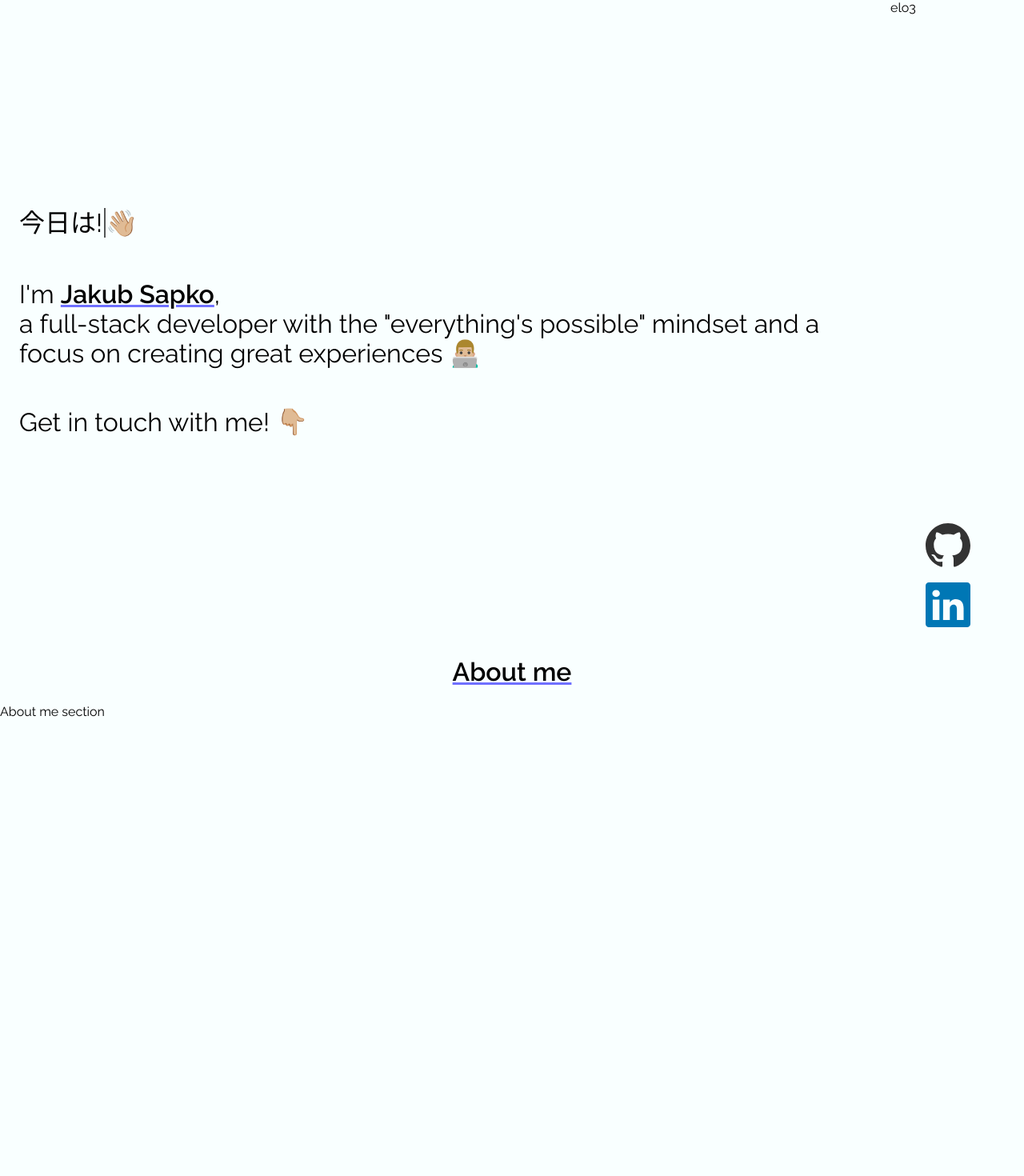
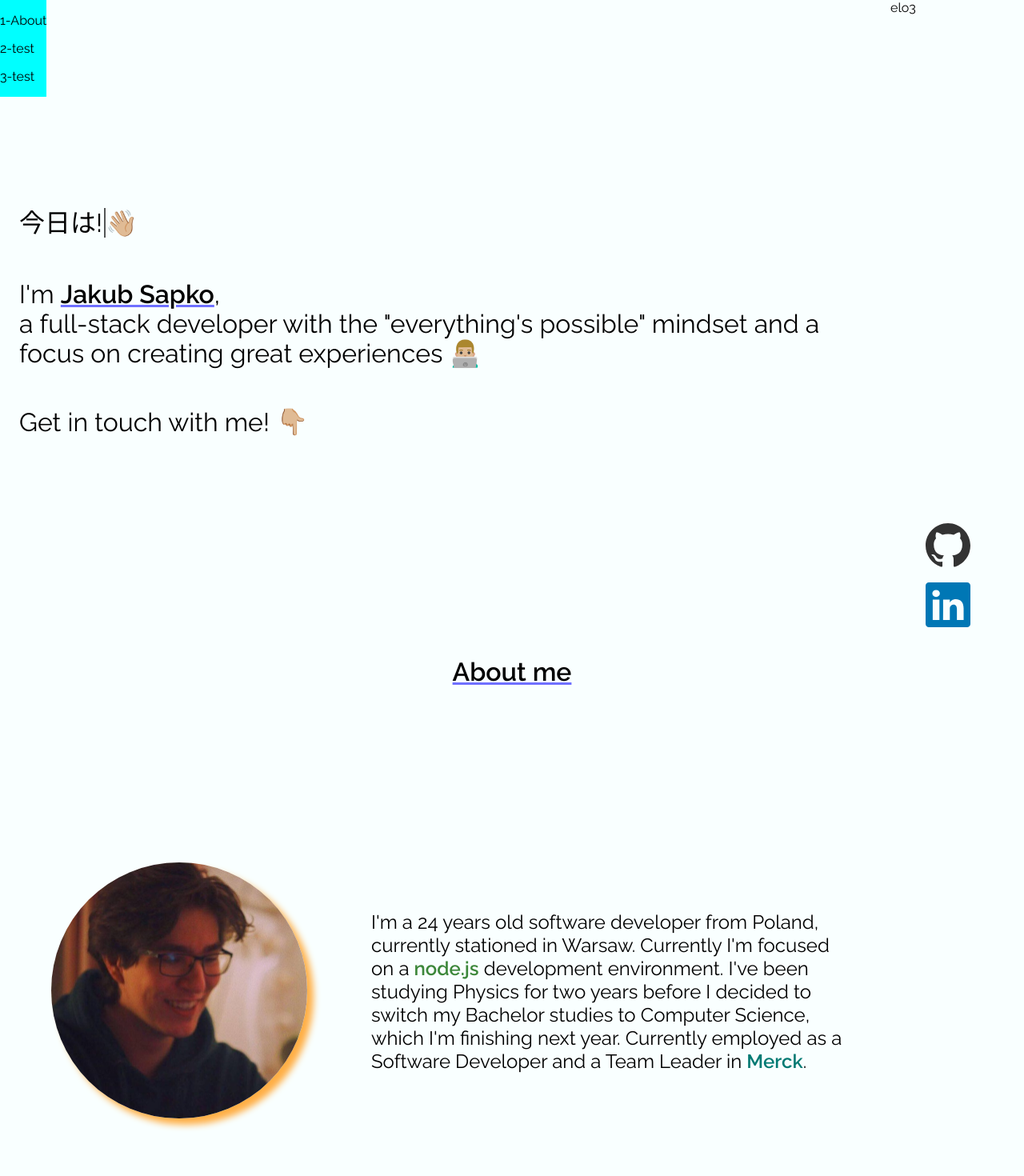
Before and after one commit to JakubSapko/JakubSapko.github.io, a React (Vite) app: page / in a window 1280 px wide. Shown: the top 1470 px of the page at 80% size. Built offline with nearby package versions, Linux system fonts and the light colour scheme.

Commit message:
add: about me content, menu rendering on intersect

```diff
--- a/src/Sections/About/About.tsx
+++ b/src/Sections/About/About.tsx
@@ -1,8 +1,52 @@
+import { useRef } from "react";
+import photo from "../../assets/photome.jpg";
+import useIntersectionObserver from "../../hooks/useIntersectionObserver";
+
 export const About = () => {
+    const ref = useRef<HTMLDivElement | null>(null);
+    const entry = useIntersectionObserver(ref, { freezeOnceVisible: true });
+    const isVisible = !!entry?.isIntersecting;
+    console.log(isVisible);
+    const getAge = () => {
+        const birthday = new Date("03/08/1999");
+        const ageDifMs = Date.now() - birthday.getTime();
+        const ageDate = new Date(ageDifMs);
+        return Math.abs(ageDate.getUTCFullYear() - 1970);
+    };
+
     return (
-        <div className="panel">
-            <h1 className="important-text heading">About me</h1>
-            About me section
-        </div>
+        <>
+            <div className="panel">
+                <h1 className="important-text heading">About me</h1>
+                <div className="about-me-container">
+                    <div className="photo-container">
+                        <img
+                            src={photo}
+                            alt="A cool photo of me"
+                            className="photo"
+                        />
+                    </div>
+                    <div className="text-container">
+                        I'm a {getAge()} years old software developer from
+                        Poland, currently stationed in Warsaw. Currently I'm
+                        focused on a
+                        <span className="node-styling"> node.js</span>{" "}
+                        development environment. I've been studying Physics for
+                        two years before I decided to switch my Bachelor studies
+                        to Computer Science, which I'm finishing next year.
+                        Currently employed as a Software Developer and a Team
+                        Leader in <span className="merck-styling">Merck</span>.
+                    </div>
+                </div>
+            </div>
+            <div ref={ref} />
+            {isVisible ? (
+                <div className="menu">
+                    <p>1-About</p>
+                    <p>2-test</p>
+                    <p>3-test</p>
+                </div>
+            ) : null}
+        </>
     );
 };
--- /dev/null
+++ b/src/Sections/About/about.scss
@@ -0,0 +1,37 @@
+.about-me-container {
+    max-width: 90%;
+    min-height: 90%;
+    display: flex;
+    flex-direction: row;
+    justify-content: center;
+    align-items: center;
+    align-content: center;
+    gap: 5rem;
+    margin: auto;
+}
+
+.text-container {
+    font-size: 24px;
+    max-width: 60%;
+    margin-right: 10rem;
+}
+
+.photo {
+    max-width: 20rem;
+    border-radius: 50%;
+    box-shadow: 8px 8px 8px rgb(255, 175, 69);
+}
+
+.node-styling {
+    color: #3c873a;
+    font-weight: 600;
+}
+.merck-styling {
+    color: #007a73;
+    font-weight: 600;
+}
+
+.menu {
+    position: fixed;
+    background-color: cyan;
+}
--- /dev/null
+++ b/src/hooks/useIntersectionObserver.ts
@@ -0,0 +1,49 @@
+import { RefObject, useEffect, useState } from "react";
+
+interface Args extends IntersectionObserverInit {
+    freezeOnceVisible?: boolean;
+}
+
+function useIntersectionObserver(
+    elementRef: RefObject<Element>,
+    {
+        threshold = 0,
+        root = null,
+        rootMargin = "0%",
+        freezeOnceVisible = false,
+    }: Args
+): IntersectionObserverEntry | undefined {
+    const [entry, setEntry] = useState<IntersectionObserverEntry>();
+
+    const frozen = entry?.isIntersecting && freezeOnceVisible;
+
+    const updateEntry = ([entry]: IntersectionObserverEntry[]): void => {
+        setEntry(entry);
+    };
+
+    useEffect(() => {
+        const node = elementRef?.current; // DOM Ref
+        const hasIOSupport = !!window.IntersectionObserver;
+
+        if (!hasIOSupport || frozen || !node) return;
+
+        const observerParams = { threshold, root, rootMargin };
+        const observer = new IntersectionObserver(updateEntry, observerParams);
+
+        observer.observe(node);
+
+        return () => observer.disconnect();
+
+        // eslint-disable-next-line react-hooks/exhaustive-deps
+    }, [
+        elementRef?.current,
+        JSON.stringify(threshold),
+        root,
+        rootMargin,
+        frozen,
+    ]);
+
+    return entry;
+}
+
+export default useIntersectionObserver;
--- a/src/styles.scss
+++ b/src/styles.scss
@@ -1,4 +1,5 @@
 //shoutout to https://github.com/brandonmcconnell
+@use "./Sections/About/about.scss";
 @import "typed";
 @import "./Sections/Landing/Icons/icons.scss";
 @import "./Sections/Landing/landing.scss";
```
Also changed, not shown: src/assets/photome.jpg (added).
